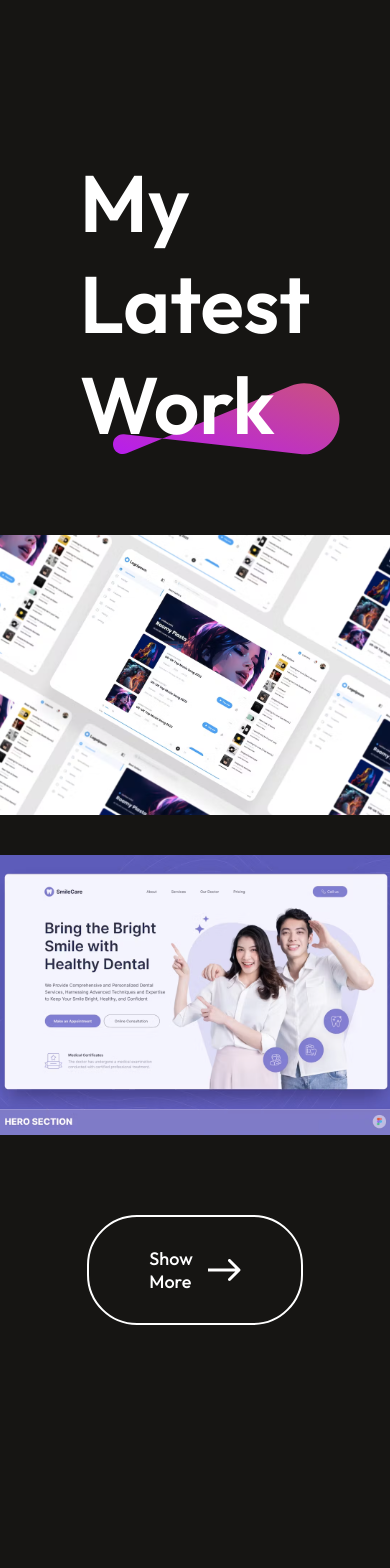
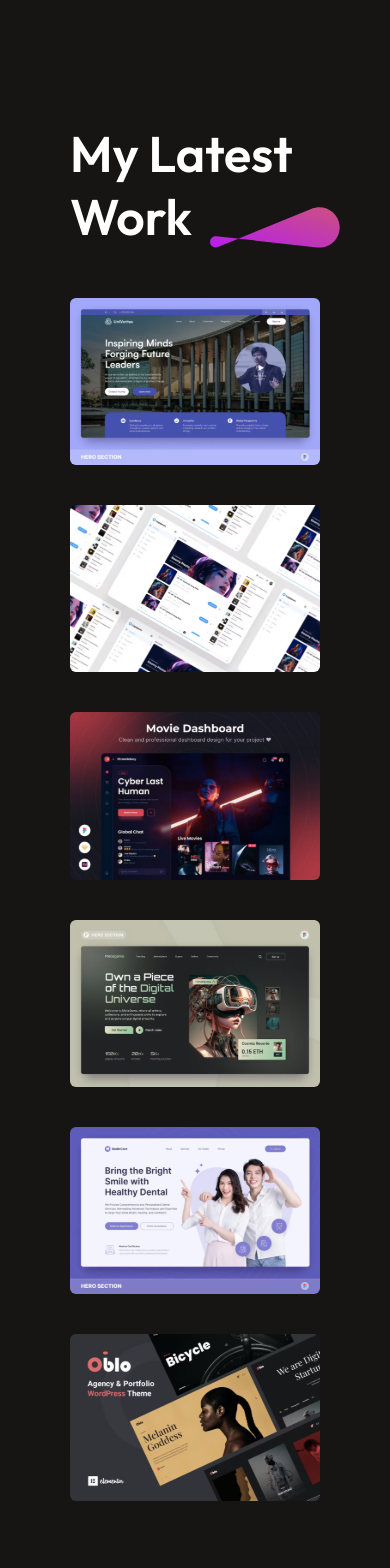
Before and after one commit to Cristoffer85/c-portfolio, a React (Vite) app: page / in a window 390 px wide. Shown: the part 6800-8368 px from the top of the page. Built offline with nearby package versions, Linux system fonts and the light colour scheme.

Commit message:
My work responsive done

```diff
--- a/src/Components/MyWork/MyWork.css
+++ b/src/Components/MyWork/MyWork.css
@@ -60,3 +60,34 @@
     gap: 30px;
     transition: 0.6s;
 }
+
+/* ------------------------ RESPONSIVENESS ------------------------ */
+@media(max-width: 768px){
+    .mywork{
+        gap: 50px;
+        margin: 50px 70px;
+        align-items: start;
+    }
+    .mywork-title h1{
+        padding: 0px;
+        font-size: 50px;
+        font-weight: 600;
+    }
+    .mywork-title img{
+        width: 130px;
+        margin-right: -20px;
+    }
+    .mywork-container{
+        grid-template-columns: 1fr;
+    }
+    .mywork-container img{
+        width: 100%;
+        height: 100%;
+    }
+    .mywork-showmore{
+        padding: 20px 40px;
+        font-size: 18px;
+        margin: 50px auto;
+        cursor: pointer;
+    }
+}
```
